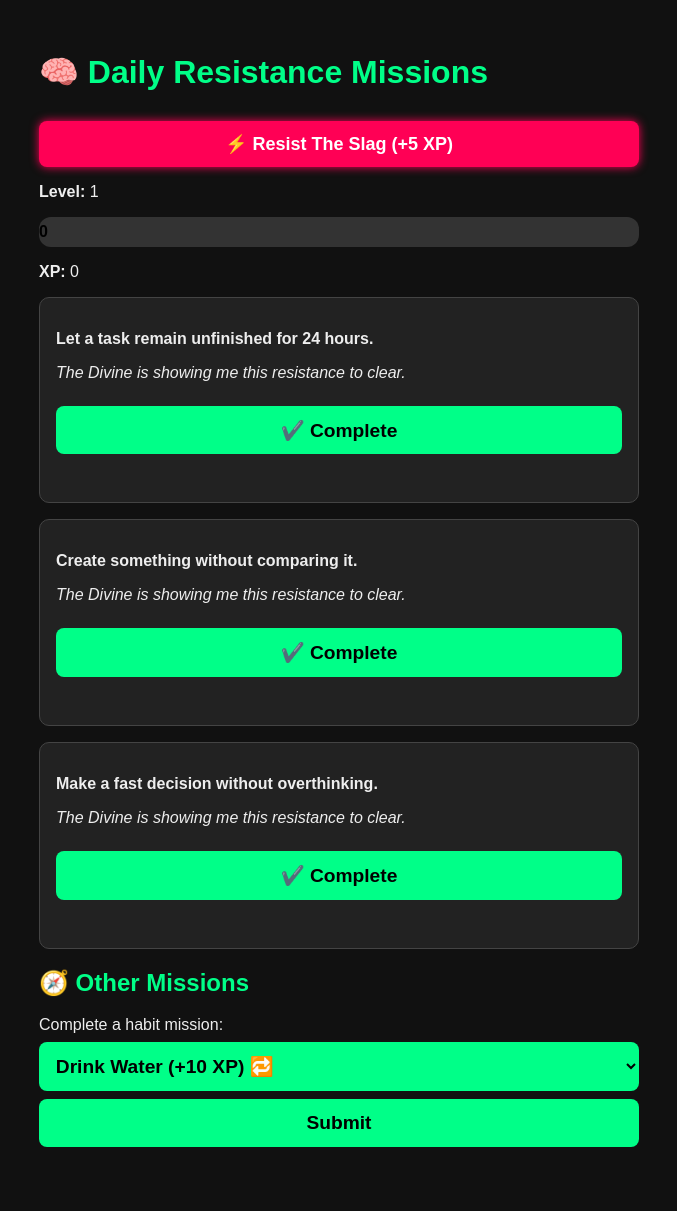
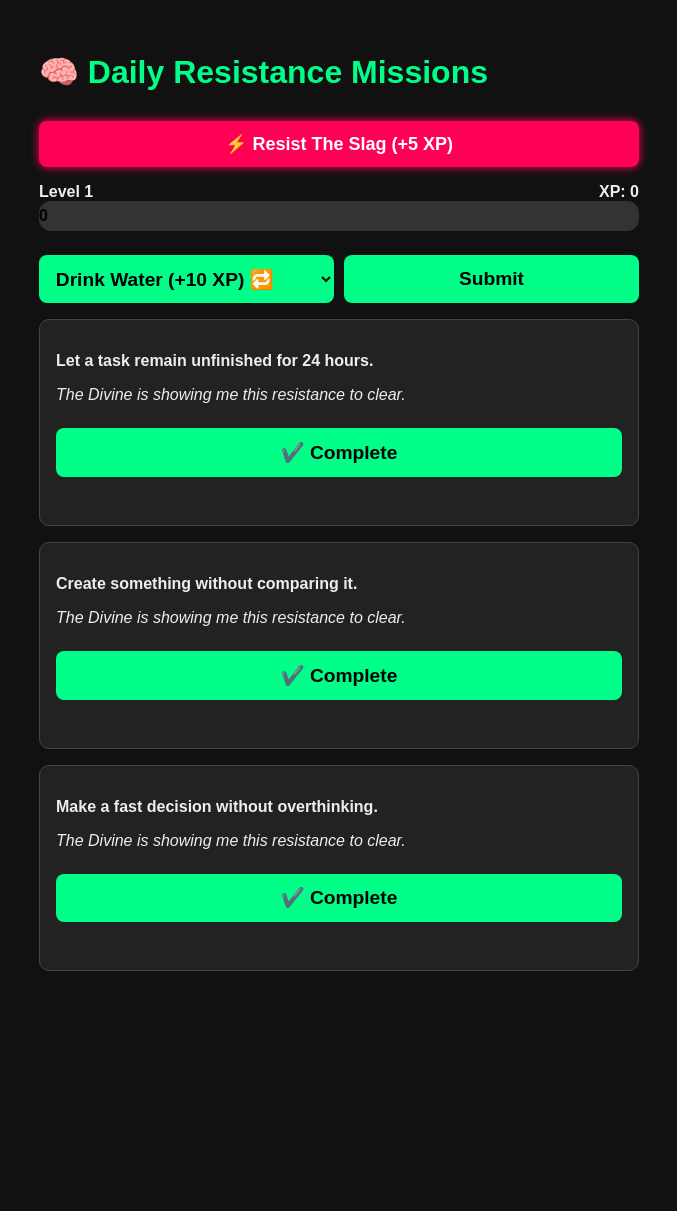
Before and after one commit to NeoAgent53/simulation-app, a Flask app: page / in a window 1280 px wide. Shown: the whole page, without its empty margins (301-978 px from the left). After the commit the page ends 971 px from the top, so only its background shows below. Run offline with Flask 2, Linux system fonts and the light colour scheme.

Commit message:
changed button around

```diff
--- a/templates/index.html
+++ b/templates/index.html
@@ -59,7 +59,14 @@
   </button>
 </form>
 
-<p><strong>Level:</strong> {{ level }}</p>
+
+
+<div style="display: flex; justify-content: space-between; align-items: center; width: 100%;">
+  <span><strong>Level {{ level }}</strong></span>
+  <span><strong>XP: {{ xp }}</strong></span>
+</div>
+
+
 
 <div style="background-color: #333; border-radius: 12px; overflow: hidden; height: 30px; margin-bottom: 1em;">
   <div style="
@@ -75,7 +82,22 @@
 </div>
 
 
-  <p><strong>XP:</strong> {{ xp }}</p>
+<form method="POST" action="/" style="display: flex; gap: 10px; margin-bottom: 1em;">
+  <select name="mission" id="mission" style="flex: 1;">
+    {% for category, missions in grouped_missions.items() %}
+      <optgroup label="{{ category }}">
+        {% for name, info in missions %}
+          <option value="{{ name }}">
+            {{ name }} (+{{ info.xp }} XP){% if info.repeatable %} 🔁{% endif %}
+          </option>
+        {% endfor %}
+      </optgroup>
+    {% endfor %}
+  </select>
+  <input type="submit" value="Submit" style="flex: 1;">
+</form>
+
+
 
   {% for m in missions %}
     <div class="mission {% if m.completed %}completed{% endif %}">
@@ -95,21 +117,6 @@
     <h2>🎉 All resistance missions complete. XP awarded!</h2>
   {% endif %}
 
-  <h2>🧭 Other Missions</h2>
-  <form method="POST" action="/">
-    <label for="mission">Complete a habit mission:</label>
-    <select name="mission" id="mission">
-      {% for category, missions in grouped_missions.items() %}
-        <optgroup label="{{ category }}">
-          {% for name, info in missions %}
-            <option value="{{ name }}">
-              {{ name }} (+{{ info.xp }} XP){% if info.repeatable %} 🔁{% endif %}
-            </option>
-          {% endfor %}
-        </optgroup>
-      {% endfor %}
-    </select>
-    <input type="submit" value="Submit">
-  </form>
+
 </body>
 </html>
```
